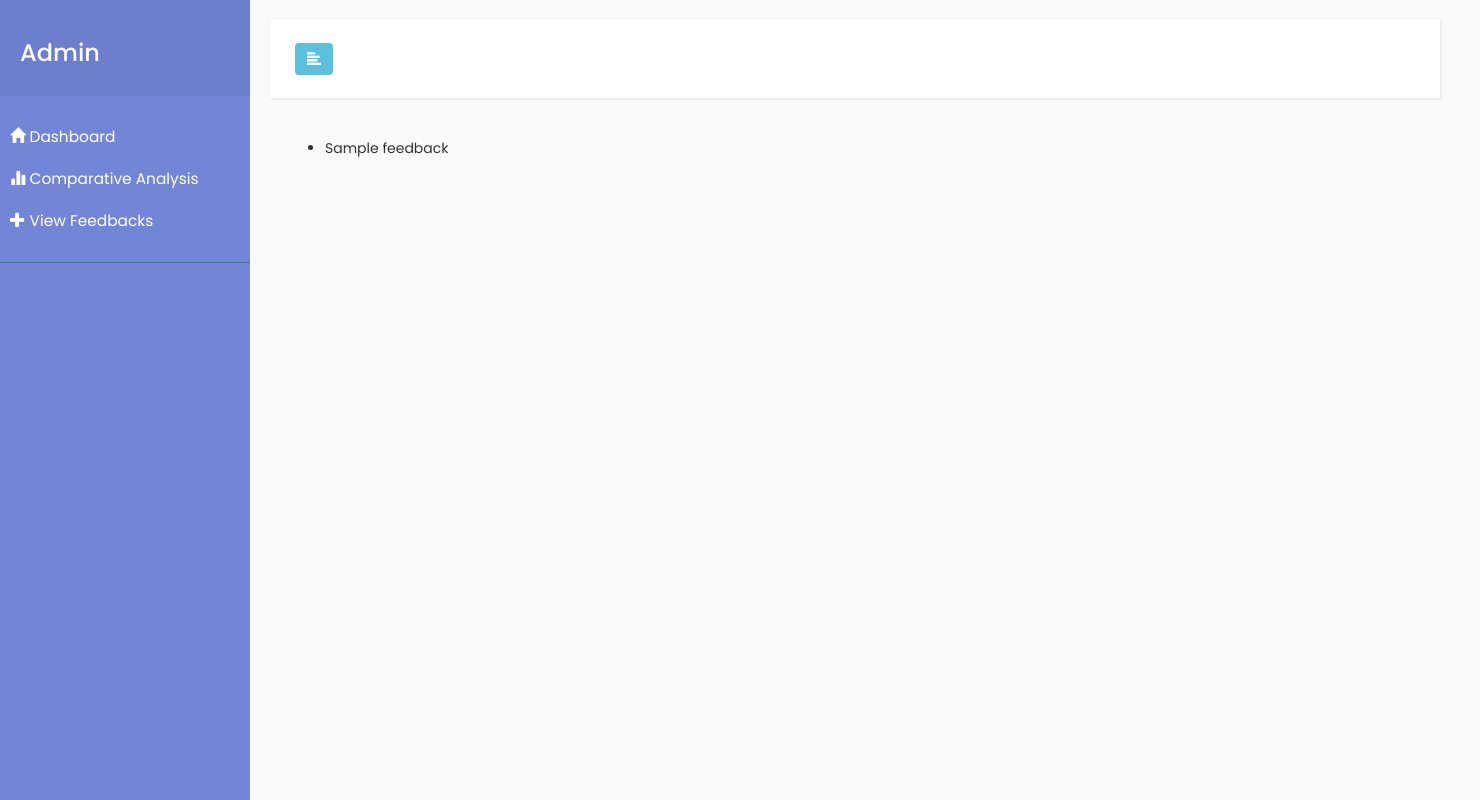
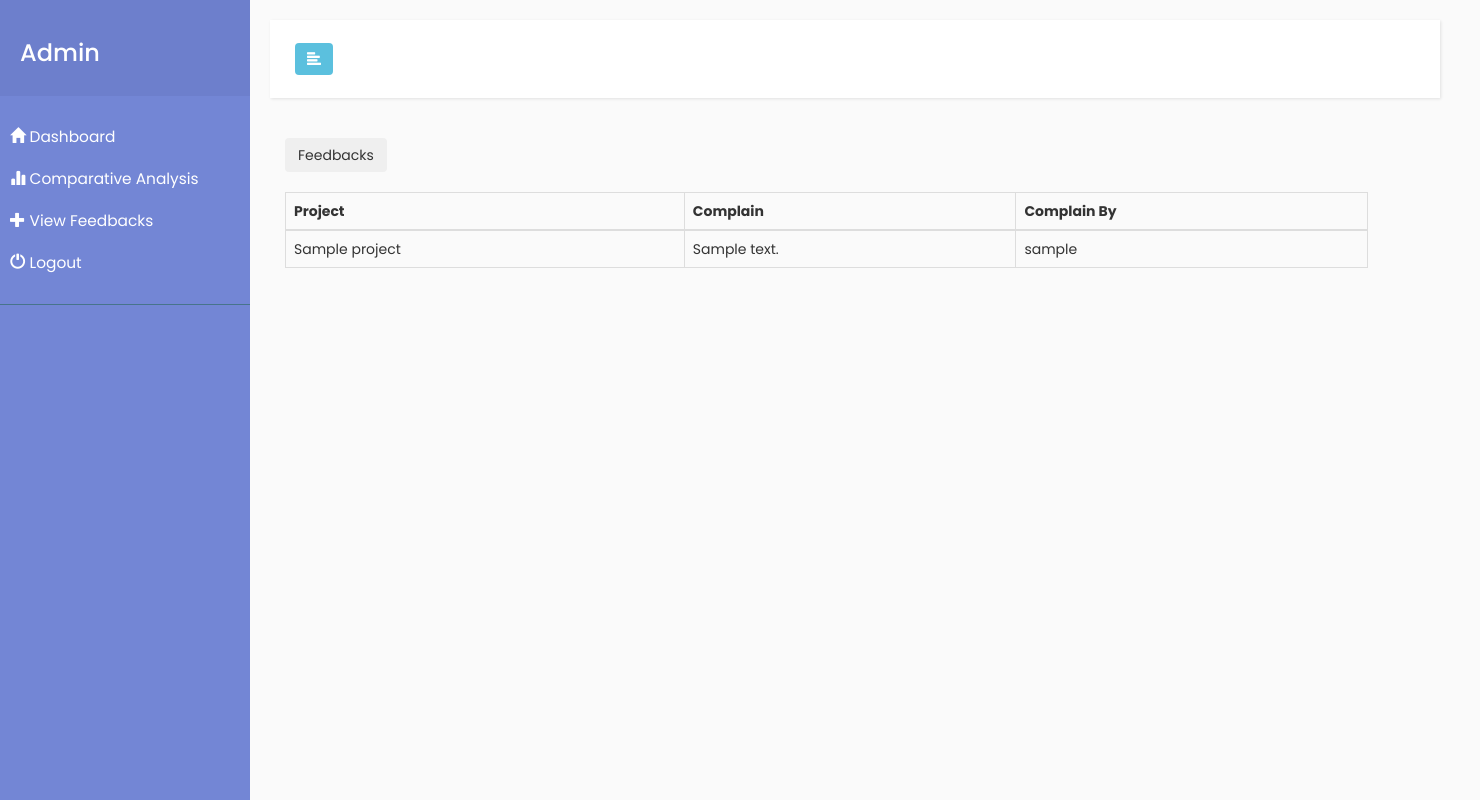
Before and after one commit to mlnlmsl/localgovern, a Django app: template templates/pages/feedback.html in a window 1480 px wide. Run offline with Django 3.2, Linux system fonts and the light colour scheme; the template is opened without the code that fills it: most values are stand-ins (such as "Sample title", 1, 10 or a date in 2020); some libraries are stand-ins or nearby versions.

Commit message:
final changes

```diff
--- a/templates/base.html
+++ b/templates/base.html
@@ -217,7 +217,11 @@
                 <li>
                      <a href="{% url 'feedback' %}"> <span class="glyphicon glyphicon-plus"></span> View Feedbacks</a>
                 </li>
+                <li>
+                     <a href="{% url 'signout' %}"> <span class="glyphicon glyphicon-off"></span> Logout</a>
+                </li>
             </ul>
+
         </nav>
 
         <!-- Page Content Holder -->
--- a/templates/pages/feedback.html
+++ b/templates/pages/feedback.html
@@ -1,9 +1,27 @@
 {% extends "base.html" %}
+{% block title %}
+    Fedback
+{% endblock title %}
+{% block content %}
 
-{% block content %}
-<ul>
- {% for  feedback in feedbacks %}
-   <li>{{feedback}}</li>
- {% endfor %}
-</ul>
+<button type="button" class="btn btn-light" style="margin-bottom:20px;">Feedbacks</button>
+<table class="table table-hover table-bordered " style="width:95%;">
+  <thead>
+    <tr>
+      <th scope="col">Project</th>
+      <th scope="col">Complain</th>
+      <th scope="col">Complain By</th>
+    </tr>
+  </thead>
+  <tbody>
+  {% for project, feedback in feedbacks.items %}
+    <tr>
+
+      <td>{{project}}</td>
+      <td>{{feedback.projectdesc}}</td>
+      <td>{{feedback.username}}</td>
+    </tr>
+    {% endfor %}
+  </tbody>
+</table>
 {% endblock content %}
```
Also changed, not shown: firstapp/views.py (+9 -8 lines), governence/views.py (deleted, +0 -21 lines), templates/pages/comparision.html (+37 -28 lines).
